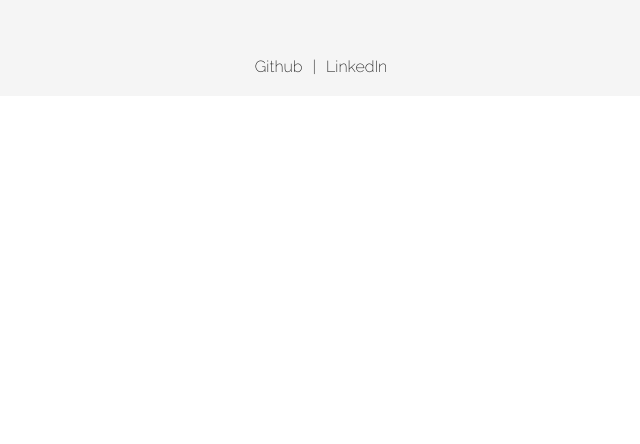
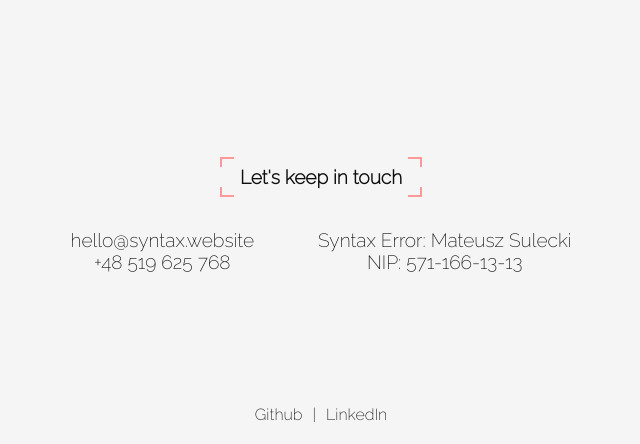
Before and after one commit to Msulecki/SyntaxError, a React (Create React App) app: page / in a window 1280 px wide. Shown: the part 1980-2424 px from the top of the page, without its empty margins (319-959 px from the left). Before the commit the page ends 2076 px from the top, so only its background shows below. Built offline with nearby package versions, Linux system fonts and the light colour scheme.

Commit message:
Add contact info

```diff
--- a/src/components/Content.tsx
+++ b/src/components/Content.tsx
@@ -2,6 +2,7 @@ import React from "react";
 import { Hello } from "./pages/Hello";
 import { About } from "./pages/About";
 import { Stack } from "./pages/Stack";
+import { Contact } from "./pages/Contact";
 import "../styles/Content.scss";
 
 export const Content = () => (
@@ -9,5 +10,6 @@ export const Content = () => (
     <Hello />
     <About />
     <Stack />
+    <Contact />
   </main>
 );
--- /dev/null
+++ b/src/components/pages/Contact.tsx
@@ -0,0 +1,25 @@
+import React from "react";
+import { Header } from "../Header";
+import "../../styles/pages/Contact.scss";
+
+export const Contact = () => (
+  <section className="contact">
+    <div className="contact__header">
+      <Header title="Let's keep in touch" />
+    </div>
+    <div className="contact__content">
+      <ul className="contact__column">
+        <li>
+          <a href="mailto:hello@syntax.website">hello@syntax.website</a>
+        </li>
+        <li>
+          <a href="tel:+48519625768">+48 519 625 768</a>
+        </li>
+      </ul>
+      <ul className="contact__column">
+        <li>Syntax Error: Mateusz Sulecki</li>
+        <li>NIP: 571-166-13-13</li>
+      </ul>
+    </div>
+  </section>
+);
--- /dev/null
+++ b/src/styles/pages/Contact.scss
@@ -0,0 +1,32 @@
+@import "../_variables.scss";
+
+.contact {
+  padding: 100px 0;
+  display: flex;
+  flex-direction: column;
+
+  &__header {
+    display: flex;
+    flex-direction: column;
+    align-items: center;
+  }
+
+  &__content {
+    display: flex;
+    flex-wrap: wrap;
+  }
+  &__column {
+    margin: 10px;
+  }
+  & ul {
+    list-style-type: none;
+    margin: 2px;
+    padding: 30px;
+    font-size: 1.2rem;
+
+    li {
+      display: flex;
+      justify-content: center;
+    }
+  }
+}
```
